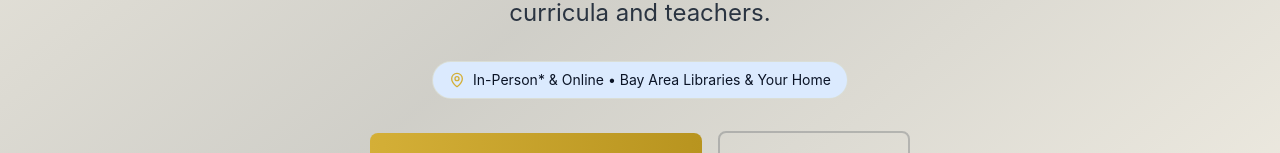
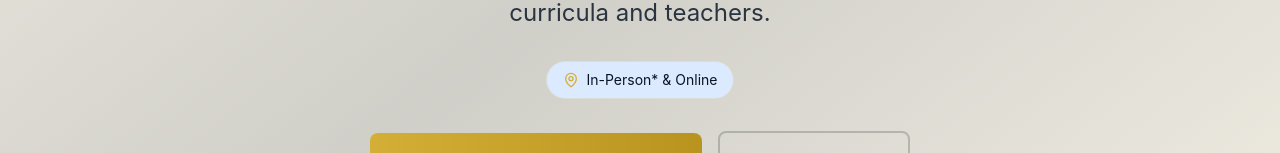
Before and after one commit to kian-m/template-web-ui, a Next.js app: page / in a window 1280 px wide. Shown: the part 572-725 px from the top of the page. Built offline with nearby package versions, Linux system fonts and the light colour scheme.

Commit message:
Simplify location badge in hero

```diff
--- a/src/components/Hero.tsx
+++ b/src/components/Hero.tsx
@@ -102,7 +102,7 @@ export default function Hero () {
                     {/* Location Badge */}
                     <div className="inline-flex items-center space-x-2 bg-blue-100 dark:bg-academic-medium-blue/50 backdrop-blur-sm border border-academic-gold/20 rounded-full px-4 py-2 mb-8 animate-slide-up delay-300">
                         <MapPin className="w-4 h-4 text-academic-gold" />
-                        <span className="text-sm text-foreground dark:text-white">In-Person* & Online • Bay Area Libraries & Your Home</span>
+                        <span className="text-sm text-foreground dark:text-white">In-Person* & Online</span>
                     </div>
 
                     {/* CTA Buttons */}
```
